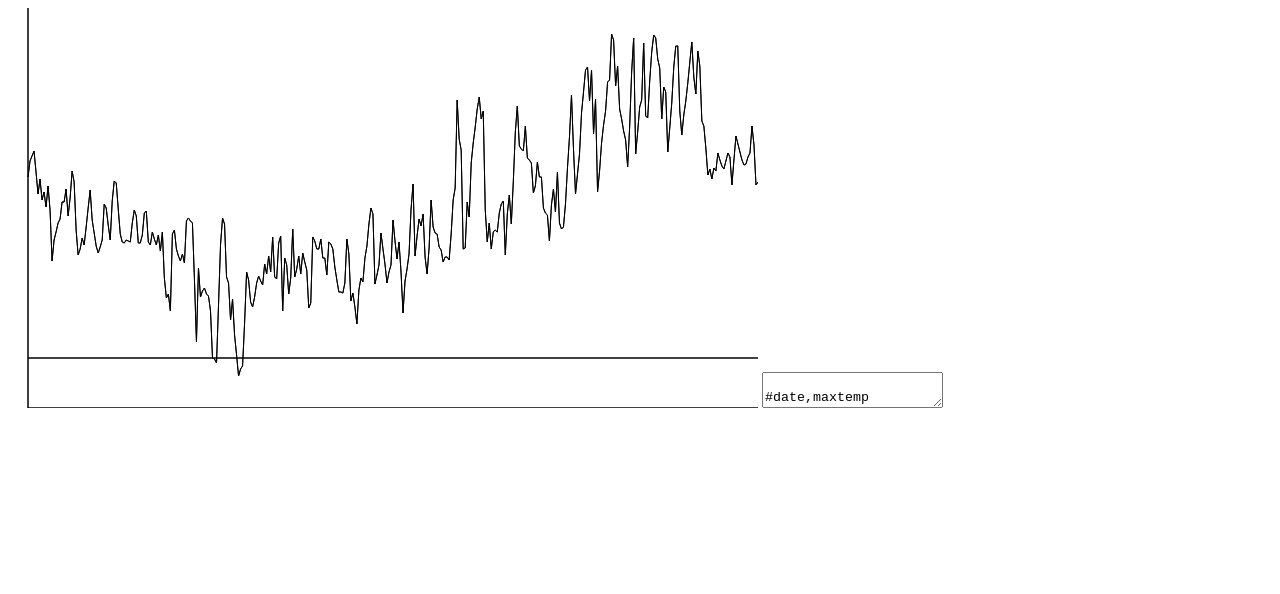
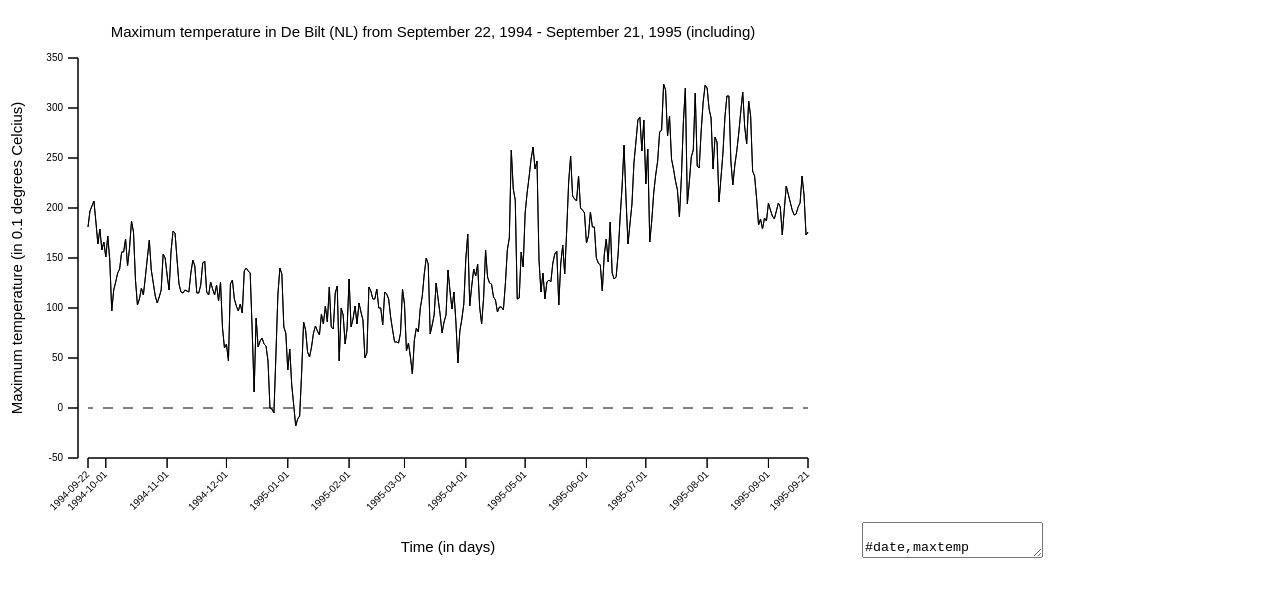
Before and after one commit to vincent-erich/DataProcessing, a plain HTML site: page Homework/Week 3/index.html in a window 1280 px wide. Drawn offline with Linux system fonts and the light colour scheme.

Commit message:
Improved the JavaScript visualization.

```diff
--- a/Homework/Week 3/index.html
+++ b/Homework/Week 3/index.html
@@ -1,3 +1,8 @@
+<!--
+	Name: Vincent Erich
+	Student number: 10384081
+-->
+
 <!DOCTYPE html>
 
 <html>
@@ -5,7 +10,7 @@
 		<meta charset="utf-8"/>
 		<title>Weather Data</title>
 		<body>
-			<canvas id="mycanvas" width="750" height="400">
+			<canvas id="mycanvas" width="850" height="550">
 				Your browser does not support this feature.
 			</canvas>
 			<textarea id="rawdata">
@@ -376,7 +381,7 @@
 				1995/09/20,173
 				1995/09/21,176
 			</textarea>
-			<script src="js/script.js"></script>
+			<script type="text/javascript" src="js/script.js"></script>
 		</body>
 	</head>
 </html>
--- a/Homework/Week 3/js/script.js
+++ b/Homework/Week 3/js/script.js
@@ -1,17 +1,56 @@
+/*
+ * script.js
+ *
+ * Short summary here...
+ *
+ * Name: Vincent Erich
+ * Student number: 10384081
+ */
+
+//-------------------------------------
+
 var data_points = load_data();
-var first_date = data_points[0][0];
-var first_date_time = first_date.getTime();	// Time in ms. of the first data in 'data_points' since January 1st, 1970.
+var first_date = data_points[0][0]
+var first_date_time = first_date.getTime();	// Time in ms. of the first date in 'data_points' since January 1st, 1970.
 
-var canvas = document.getElementById("mycanvas");
-var canvas_width = 750;		// The width of the canvas!
-var canvas_height = 400;	// The height of the canvas!
-var padding_x = 20;			// Meaning that the length of the x-axis (in px.) is: 'canvas_width' - 'padding_x'!
-var positive_y = 350;		// The length (in px.) of the positive part of the y-axis.
-var negative_y = canvas_height - positive_y; 	// The length (in px.) of the negative part of the y-axis.
+//----------
+
+var canvas = document.getElementById("mycanvas");			// HTML canvas element.
+var canvas_width = Number(canvas.getAttribute("width"));	// The width of the HTML canvas element.
+var canvas_height = Number(canvas.getAttribute("height"));	// The height of the HTML canvas element.
+var padding_left = 70;		// Padding left (in px.).
+var padding_right = 50;		// Padding right (in px.).
+var padding_top = 50;		// Padding top (in px.).
+var padding_bottom = 100; 	// Padding bottom (in px.).
+var y_x_gap = 10;			// The length (in px.) of the gap between the y-axis and the x-axis.
+
+//----------
+
+var length_x_axis = canvas_width - padding_right - y_x_gap - padding_left;	// The length of the x-axis (in px.).
+var length_y_axis = canvas_height - padding_bottom - padding_top;			// The length of the y-axis (in px.).
+var length_mark = 10;		// The length (in px.) of a mark along the x-axis/y-axis (i.e., the vertical/horizontal bar).
+var step_size_y_axis = 50;	// The step size (in 0.1 degrees Celcius) along the y-axis.
+
+var x_domain = [0, 364];
+var x_range = [padding_left + y_x_gap, padding_left + y_x_gap + length_x_axis];
+var y_domain = [-50, 350];
+var y_range = [padding_top + length_y_axis, padding_top];
+
+var x_transform = create_transform(x_domain, x_range);
+var y_transform = create_transform(y_domain, y_range);
+
+//----------
+
+var graph_title = "Maximum temperature in De Bilt (NL) from September 22, 1994 - September 21, 1995 (including)"
+var x_axis_title = "Time (in days)"
+var y_axis_title = "Maximum temperature (in 0.1 degrees Celcius)"
+
+//-------------------------------------
 
 if(canvas.getContext) {
 	var ctx = canvas.getContext("2d");
 	draw_axes(ctx);
+	draw_titles(ctx);
 	draw_data(ctx);
 }
 
@@ -21,7 +60,7 @@ function load_data() {
 	var textarea = document.getElementById("rawdata");
 	var data = textarea.innerHTML.split("\n");
 	var data_points = [];
-	var max_temps = []
+	// var max_temps = []
 
 	// Start at index 1, because the header '#date,maxtemp' is at index 0.
 	// Loop over the length of the array minus one, because the last index
@@ -33,7 +72,7 @@ function load_data() {
 		var max_temp = Number(string_data_parts[1]);
 		var data_point = [date, max_temp];
 		data_points.push(data_point);
-		max_temps.push(max_temp);
+		// max_temps.push(max_temp);
 	};
 
 	return data_points;
@@ -41,53 +80,9 @@ function load_data() {
 
 //-------------------------------------
 
-function draw_axes(context_2D) {
-	// Y-axis.
-	draw_line(context_2D, padding_x, 0, padding_x, canvas_height);
-
-	// X-axis.
-	draw_line(context_2D, padding_x, canvas_height, canvas_width, canvas_height);
-
-	// Zero-line.
-	draw_line(context_2D, padding_x, positive_y, canvas_width, positive_y);
-};
-
-//-------------------------------------
-
-function draw_data(context_2D) {
-	var x_transform = createTransform([0, 364], [padding_x, canvas_width]);
-	var y_transform = createTransform([0, 400], [0, canvas_height]);
-
-	//----------
-	var first_transformed_date = transformDate(first_date);
-	var prev_x = x_transform(first_transformed_date);
-
-	var first_transformed_temp = transformTemp(data_points[0][1]);
-	var prev_y = y_transform(first_transformed_temp);
-	//----------
-
-	for(var counter = 0; counter < data_points.length; counter++) {
-		var date = data_points[counter][0];
-		var transformed_date = transformDate(date);
-		var x = x_transform(transformed_date);
-
-		var temp = data_points[counter][1];
-		var transformed_temp = transformTemp(temp);
-		var y = y_transform(transformed_temp);
-
-		draw_line(context_2D, prev_x, prev_y, x, y);
-
-		prev_x = x;
-		prev_y = y;
-	};
-};
-
-//-------------------------------------
-
-function createTransform(domain, range){
-	// domain is a two-element array of the domain's bounds
-	// range is a two-element array of the range's bounds
-	// implement the actual calculation here
+function create_transform(domain, range){
+	// 'domain' is a two-element array of the domain's bounds.
+	// 'range' is a two-element array of the range's bounds.
 
 	var beta = range[0];
 	var alpha = (range[1]- range[0]) / (domain[1] - domain[0]);
@@ -99,20 +94,153 @@ function createTransform(domain, range){
 
 //-------------------------------------
 
-function transformDate(date) {
-	date_time = date.getTime();
-	time_difference_from_start = date_time - first_date_time;	// Difference in ms!
-	return time_difference_from_start / 86400000;				// Return difference in days!
+function draw_axes(context_2D) {
+	// Draw the x-axis.
+	draw_line(context_2D, padding_left + y_x_gap, padding_top + length_y_axis, padding_left + y_x_gap + length_x_axis, padding_top + length_y_axis);
+	// Draw the marks along the x-axis.
+	draw_marks_x_axis(context_2D);
+
+	// Draw the y-axis.
+	draw_line(context_2D, padding_left, padding_top, padding_left, padding_top + length_y_axis);
+	// Draw the marks along the y-axis.
+	draw_marks_y_axis(context_2D);
+
+	// Draw the zero line.
+	context_2D.save();
+	context_2D.setLineDash([5, 15]);
+	var y_zero_line = y_transform(0);
+	draw_line(context_2D, padding_left + y_x_gap, y_zero_line, padding_left + y_x_gap + length_x_axis, y_zero_line);
+	context_2D.restore();
 };
 
 //-------------------------------------
 
-function transformTemp(temp) {
-	if(temp >= 0) {
-		return positive_y - temp;
-	} else {
-		return positive_y + Math.abs(temp);
+function draw_marks_x_axis(context_2D) {
+	var y = padding_top + length_y_axis;
+
+	// Draw the mark for the first date.
+	var first_transformed_date = transform_date(first_date);
+	var first_x = x_transform(first_transformed_date);
+	draw_mark_x_axis(context_2D, first_x, y, first_date);
+
+	var prev_month = first_date.getMonth();
+
+	for(var index = 1; index < data_points.length - 1; index++) {
+		var date = data_points[index][0];
+		var month = date.getMonth();
+		if(month != prev_month) {
+			var transformed_date = transform_date(date);
+			var x = x_transform(transformed_date);
+			draw_mark_x_axis(context_2D, x, y, date);
+			prev_month = month;
+		}
 	};
+
+	// Draw the mark for the last date.
+	var last_date = data_points[data_points.length - 1][0];
+	var last_transformed_date = transform_date(last_date);
+	var last_x = x_transform(last_transformed_date);
+	draw_mark_x_axis(context_2D, last_x, y, last_date);
+};
+
+//-------------------------------------
+
+function draw_mark_x_axis(context_2D, x, y, date) {
+	draw_line(context_2D, x, y, x, y + length_mark);
+	context_2D.save();
+	context_2D.translate(x, y + length_mark + 5);
+	context_2D.rotate(-Math.PI / 4);
+	context_2D.textBaseline = "middle";
+	context_2D.textAlign = "end";
+	context_2D.fillText(get_date_string(date), 0, 0);
+	context_2D.restore();
+};
+
+//-------------------------------------
+
+function get_date_string(date) {
+	var year = date.getFullYear().toString();
+	var month = (date.getMonth() + 1).toString();
+	var day = date.getDate().toString();
+	return year + "-" + (month[1]?month:"0"+month[0]) + "-" + (day[1]?day:"0"+day[0]);
+};
+
+//-------------------------------------
+
+function draw_marks_y_axis(context_2D) {
+	var start_mark = y_domain[1];
+	var end_mark = y_domain[0];
+	var current_mark = start_mark;
+	var x = padding_left;
+
+	context_2D.save();
+	context_2D.textBaseline = "middle";
+	context_2D.textAlign = "end";
+
+	for(var counter = 0; counter < Math.floor(((start_mark - end_mark) / step_size_y_axis) + 1); counter++) {
+		var y = y_transform(current_mark);
+		draw_line(context_2D, x, y, x - length_mark, y);
+		context_2D.fillText(current_mark.toString(), x - length_mark - 5, y);
+		current_mark -= step_size_y_axis;
+	};
+
+	context_2D.restore();
+};
+
+//-------------------------------------
+
+function draw_titles(context_2D) {
+	// Draw the graph title.
+	draw_title(context_2D, canvas_width / 2, padding_top / 2, 0, graph_title);
+
+	// Draw the x-axis title.
+	draw_title(context_2D, canvas_width - padding_right - (length_x_axis / 2), canvas_height - 10, 0, x_axis_title);
+
+	// Draw the y-axis title.
+	draw_title(context_2D, 10, canvas_height - padding_bottom - (length_y_axis / 2), -Math.PI / 2, y_axis_title);
+};
+
+//-------------------------------------
+
+function draw_title(context_2D, x_translate, y_translate, angle, title) {
+	context_2D.save();
+	context_2D.translate(x_translate, y_translate);
+	context_2D.rotate(angle);
+	context_2D.font = "15px Arial"
+	context_2D.textBaseline = "middle";
+	context_2D.textAlign = "center"
+	context_2D.fillText(title, 0, 0);
+	context_2D.restore();
+};
+
+//-------------------------------------
+
+function draw_data(context_2D) {
+	var first_transformed_date = transform_date(first_date);
+	var prev_x = x_transform(first_transformed_date);
+	var prev_y = y_transform(data_points[0][1]);
+
+	for(var counter = 0; counter < data_points.length; counter++) {
+		var date = data_points[counter][0];
+		var transformed_date = transform_date(date);
+		var x = x_transform(transformed_date);
+
+		var max_temp = data_points[counter][1];
+		var y = y_transform(max_temp);
+
+		draw_line(context_2D, prev_x, prev_y, x, y);
+
+		prev_x = x;
+		prev_y = y;
+	};
+};
+
+//-------------------------------------
+
+function transform_date(date) {
+	date_time = date.getTime();
+	time_difference_from_start = date_time - first_date_time;	// Difference in ms!
+	return time_difference_from_start / 86400000;				// Return difference in days!
 };
 
 //-------------------------------------
@@ -125,15 +253,15 @@ function draw_line(context_2D, x1, y1, x2, y2) {
 	context_2D.stroke();
 };
 
-//-----------------------------------------------------------------------------
+//-------------------------------------------------------------------------------
 
-function getMaxOfArray(numArray) {
-	return Math.max.apply(null, numArray);
-};
+// function getMaxOfArray(numArray) {
+// 	return Math.max.apply(null, numArray);
+// };
 
-function getMinOfArray(numArray) {
-	return Math.min.apply(null, numArray);
-};
+// function getMinOfArray(numArray) {
+// 	return Math.min.apply(null, numArray);
+// };
 
 // console.log("Max temp: ", getMaxOfArray(max_temps));
 // console.log("Min temp: ", getMinOfArray(max_temps));
```
Also changed, not shown: 1 other file.
